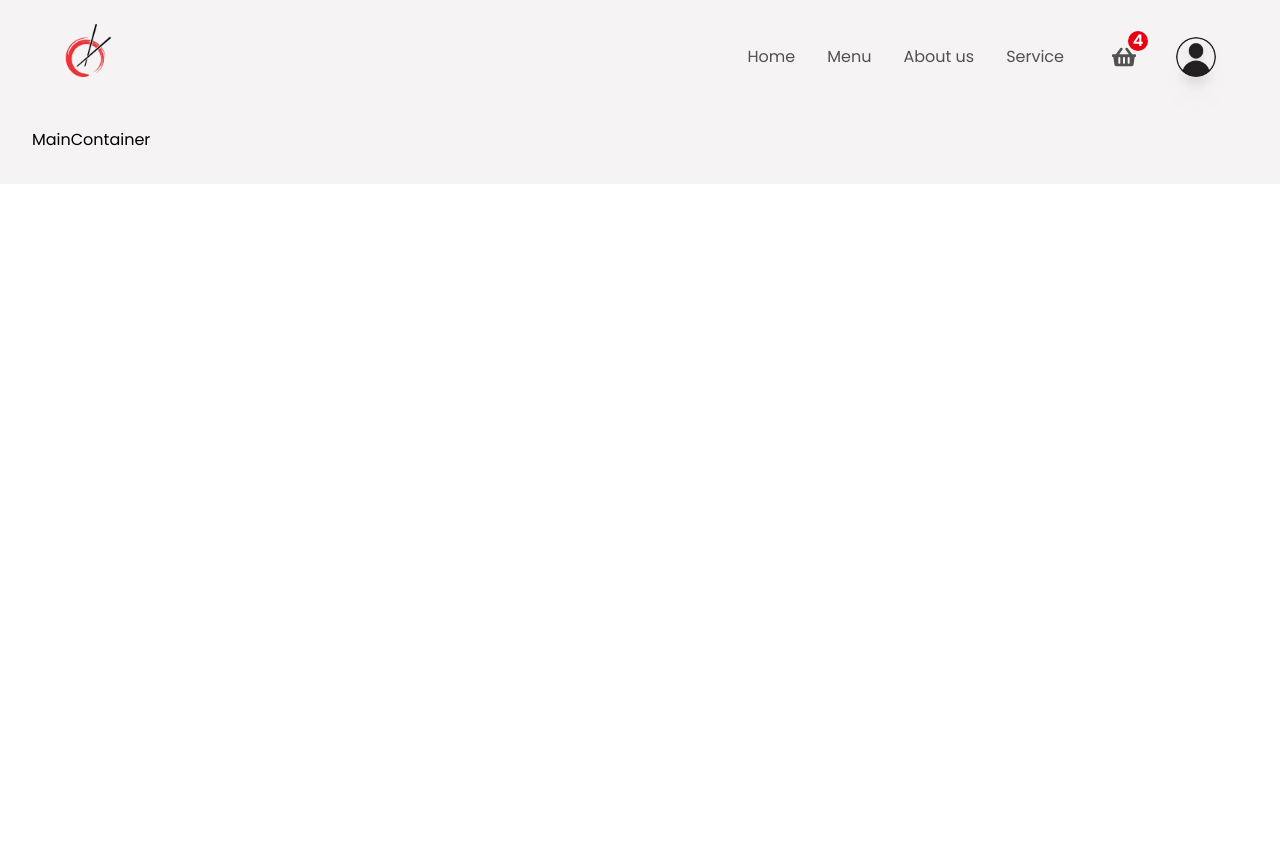
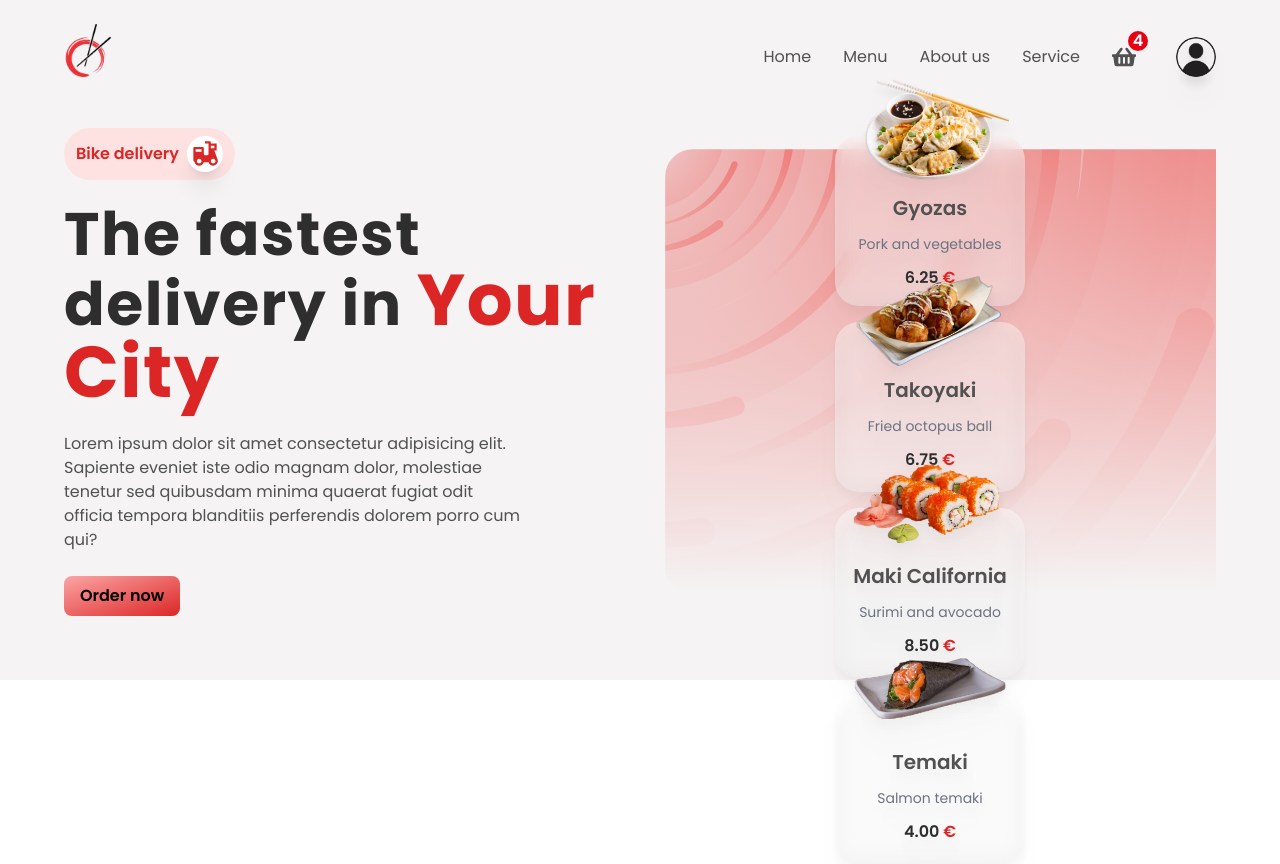
Before and after one commit to victor-aunon/restaurant-app, a React (Create React App) app: page / in a window 1280 px wide. Before the commit the page ends 800 px from the top, so only its background shows below. Built offline with nearby package versions, Linux system fonts and the light colour scheme; no server answers; a web font is replaced by a local one.

Commit message:
Home container, side background with product cards

```diff
--- a/src/App.js
+++ b/src/App.js
@@ -7,10 +7,10 @@ import { Header, MainContainer, CreateContainer } from "./components";
 const App = () => {
   return (
     <AnimatePresence exitBeforeEnter>
-      <div className="w-screen h-auto flex flex-col bg-primary">
+      <div className="w-full h-auto flex flex-col bg-primary">
         <Header />
 
-        <main className="mt-24 p-8 w-full">
+        <main className="mt-24 md:mt-16 py-8 md:py-14 px-4 md:px-16 w-full">
           <Routes>
             <Route path="/*" element={<MainContainer />} />
             <Route path="/createItem" element={<CreateContainer />} />
--- a/src/components/Header.jsx
+++ b/src/components/Header.jsx
@@ -9,7 +9,7 @@ import UserButton from "./navbar/UserButton";
 const Header = () => {
 
   return (
-    <header className="fixed w-full p-3 px-4 md:p-6 lg:px-16 md:px-5 select-none">
+    <header className="fixed w-full p-3 px-4 md:p-6 lg:px-16 md:px-5 select-none bg-primary">
       {/* desktop and tablet */}
       <div className="hidden md:flex items-center justify-between">
         <Logo />
--- /dev/null
+++ b/src/components/HomeContainer.jsx
@@ -0,0 +1,59 @@
+import React from "react";
+import { RiEBike2Fill } from "react-icons/ri";
+
+import { heroProductsData } from "../utils/productsData";
+
+// Components
+import SectionSVGBackground from "./hero/SectionSVGBackground";
+import { ProductCard } from "./hero/ProductCard";
+
+function HomeContainer() {
+  return (
+    <section
+      className="grid grid-cols-1 md:grid-cols-2 gap-2 w-full h-[85rem] sm:h-full"
+      id="home"
+    >
+      {/* Left side */}
+      <div className="py-2 flex flex-col items-start justify-start md:justify-center gap-6">
+        <div className="flex items-center gap-2 justify-center bg-red-100 px-3 py-2 rounded-full">
+          <p className="text-base text-red-600 font-semibold">Bike delivery</p>
+          <div className="w-9 h-9 bg-white rounded-full overflow-hidden p-1 shadow-xl">
+            <RiEBike2Fill className="w-full h-full text-red-600" />
+          </div>
+        </div>
+        <p className="text-5xl md:text-6xl leading-12 font-bold text-headingColor tracking-wide">
+          The fastest delivery in{" "}
+          <span className="text-red-600 text-6xl lg:text-7xl">Your City</span>
+        </p>
+
+        <p className="text-base text-textColor text-center md:text-left md:w-[80%]">
+          Lorem ipsum dolor sit amet consectetur adipisicing elit. Sapiente
+          eveniet iste odio magnam dolor, molestiae tenetur sed quibusdam minima
+          quaerat fugiat odit officia tempora blanditiis perferendis dolorem
+          porro cum qui?
+        </p>
+
+        <button
+          type="button"
+          className="bg-gradient-to-br from-red-300 to-red-600 font-semibold w-full md:w-auto px-4 py-2 rounded-lg hover:shadow-lg hover:text-slate-100 hover:scale-[1.2] transition-all ease-in-out duration-100"
+        >
+          Order now
+        </button>
+      </div>
+
+      {/* Right side */}
+      <div className="py-2 flex flex-1 items-start relative -mt-[27rem] md:mt-0">
+        <SectionSVGBackground />
+
+        <div className="w-full h-full absolute top-0 left-0 flex items-center justify-center px-4 xl:px-32 py-4 gap-4 flex-wrap">
+          {heroProductsData &&
+            heroProductsData.map(pr => (
+              <ProductCard product={pr} />
+            ))}
+        </div>
+      </div>
+    </section>
+  );
+}
+
+export default HomeContainer;
--- a/src/components/MainContainer.jsx
+++ b/src/components/MainContainer.jsx
@@ -1,7 +1,15 @@
 import React from "react";
 
+// Components
+import HomeContainer from "./HomeContainer";
+
+
 const MainContainer = () => {
-    return <div>MainContainer</div>;
+  return (
+    <div className="w-full h-auto flex flex-col items-center justify-center">
+      <HomeContainer />
+    </div>
+  );
 };
 
 export default MainContainer;
--- /dev/null
+++ b/src/components/hero/ProductCard.jsx
@@ -0,0 +1,19 @@
+import React from "react";
+
+export const ProductCard = props => {
+  const { id, imgSrc, name, description, price } = props.product;
+  return (
+    <div
+      key={id}
+      className="lg:w-[190px] min-w-[190px] min-h-[170px] flex flex-col items-center justify-center p-4 bg-cardOverlay backdrop-blur-md rounded-3xl drop-shadow-xl"
+    >
+      <img src={imgSrc} alt="Gyozas" className="w-40 -mt-10 lg:-mt-20" />
+      <p className="text-xl font-semibold text-textColor mt-2">{name}</p>
+      <p className="text-xs md:text-sm text-gray-500 my-3">{description}</p>
+      <p className="text-base font-semibold text-headingColor">
+        {price}
+        <span className="text-base text-red-600"> €</span>
+      </p>
+    </div>
+  );
+};
--- /dev/null
+++ b/src/components/hero/SectionSVGBackground.jsx
@@ -0,0 +1,104 @@
+import React from "react";
+
+function SectionSVGBackground() {
+
+    const colors = {
+        background: "#f5f3f3",
+        color1: "#EE1611",
+        color2: "#ee9898",
+        color3: "#EED6D6"
+    }
+
+  return (
+    <div className="w-full h-full ml-auto overflow-x-hidden">
+      <svg
+        xmlns="http://www.w3.org/2000/svg"
+        viewBox="0 0 2000 1500"
+        height="100%"
+      >
+        <rect fill={colors.color1} width="100%" height="100%" />
+        <defs>
+          <linearGradient id="opa" x1="0%" y1="0%" x2="0%" y2="100%">
+            <stop offset="0" stop-color={colors.color3} stop-opacity="0.5" />
+            <stop offset="0.95" stop-color={colors.background} stop-opacity="1" />
+          </linearGradient>
+          <radialGradient id="a" gradientUnits="objectBoundingBox">
+            <stop offset="0" stop-color={colors.color3} />
+            <stop offset="1" stop-color={colors.color1} />
+          </radialGradient>
+          <linearGradient
+            id="b"
+            gradientUnits="userSpaceOnUse"
+            x1="0"
+            y1="750"
+            x2="1550"
+            y2="750"
+          >
+            <stop offset="0" stop-color={colors.color2} />
+            <stop offset="1" stop-color={colors.color1} />
+          </linearGradient>
+          <path
+            id="s"
+            fill="url(#b)"
+            d="M1549.2 51.6c-5.4 99.1-20.2 197.6-44.2 293.6c-24.1 96-57.4 189.4-99.3 278.6c-41.9 89.2-92.4 174.1-150.3 253.3c-58 79.2-123.4 152.6-195.1 219c-71.7 66.4-149.6 125.8-232.2 177.2c-82.7 51.4-170.1 94.7-260.7 129.1c-90.6 34.4-184.4 60-279.5 76.3C192.6 1495 96.1 1502 0 1500c96.1-2.1 191.8-13.3 285.4-33.6c93.6-20.2 185-49.5 272.5-87.2c87.6-37.7 171.3-83.8 249.6-137.3c78.4-53.5 151.5-114.5 217.9-181.7c66.5-67.2 126.4-140.7 178.6-218.9c52.3-78.3 96.9-161.4 133-247.9c36.1-86.5 63.8-176.2 82.6-267.6c18.8-91.4 28.6-184.4 29.6-277.4c0.3-27.6 23.2-48.7 50.8-48.4s49.5 21.8 49.2 49.5c0 0.7 0 1.3-0.1 2L1549.2 51.6z"
+          />
+          <g id="g">
+            <use href="#s" transform="scale(0.12) rotate(60)" />
+            <use href="#s" transform="scale(0.2) rotate(10)" />
+            <use href="#s" transform="scale(0.25) rotate(40)" />
+            <use href="#s" transform="scale(0.3) rotate(-20)" />
+            <use href="#s" transform="scale(0.4) rotate(-30)" />
+            <use href="#s" transform="scale(0.5) rotate(20)" />
+            <use href="#s" transform="scale(0.6) rotate(60)" />
+            <use href="#s" transform="scale(0.7) rotate(10)" />
+            <use href="#s" transform="scale(0.835) rotate(-40)" />
+            <use href="#s" transform="scale(0.9) rotate(40)" />
+            <use href="#s" transform="scale(1.05) rotate(25)" />
+            <use href="#s" transform="scale(1.2) rotate(8)" />
+            <use href="#s" transform="scale(1.333) rotate(-60)" />
+            <use href="#s" transform="scale(1.45) rotate(-30)" />
+            <use href="#s" transform="scale(1.6) rotate(10)" />
+          </g>
+        </defs>
+        <g transform="rotate(0 0 0)">
+          <g transform="rotate(0 0 0)">
+            <circle fill="url(#a)" r="3000" />
+            <g opacity="0.5">
+              <circle fill="url(#a)" r="2000" />
+              <circle fill="url(#a)" r="1800" />
+              <circle fill="url(#a)" r="1700" />
+              <circle fill="url(#a)" r="1651" />
+              <circle fill="url(#a)" r="1450" />
+              <circle fill="url(#a)" r="1250" />
+              <circle fill="url(#a)" r="1175" />
+              <circle fill="url(#a)" r="900" />
+              <circle fill="url(#a)" r="750" />
+              <circle fill="url(#a)" r="500" />
+              <circle fill="url(#a)" r="380" />
+              <circle fill="url(#a)" r="250" />
+            </g>
+            <g transform="rotate(0 0 0)">
+              <use href="#g" transform="rotate(10)" />
+              <use href="#g" transform="rotate(120)" />
+              <use href="#g" transform="rotate(240)" />
+            </g>
+            <circle fill-opacity="0" fill="url(#a)" r="3000" />
+            {/* Add this rectangle at the end to reduce opacity */}
+            <rect
+              id="cover"
+              width="100%"
+              height="100%"
+              fill="url(#opa)"
+              stroke={colors.background}
+              stroke-width="130px"
+              rx="150"
+              ry="150"
+            />
+          </g>
+        </g>
+      </svg>
+    </div>
+  );
+}
+
+export default SectionSVGBackground;
--- a/src/components/index.js
+++ b/src/components/index.js
@@ -1,3 +1,4 @@
 export { default as Header } from "./Header";
 export { default as MainContainer } from "./MainContainer";
 export { default as CreateContainer } from "./CreateContainer";
+export { default as HomeContainer } from "./HomeContainer";
--- a/src/components/navbar/Cart.jsx
+++ b/src/components/navbar/Cart.jsx
@@ -4,7 +4,7 @@ import { FaShoppingBasket } from "react-icons/fa";
 function Cart() {
   return (
     <div className="relative flex items-center justify-center">
-      <FaShoppingBasket className="text-textColor text-3xl md:text-2xl ml-6 cursor-pointer" />
+      <FaShoppingBasket className="text-textColor text-3xl md:text-2xl ml-2 cursor-pointer" />
       <div className="absolute -top-3.5 -right-4 md:-right-3 w-6 h-6 md:w-5 md:h-5 rounded-full bg-cartNumBg flex items-center justify-center">
         <p className="text-white font-semibold">4</p>
       </div>
--- /dev/null
+++ b/src/utils/productsData.js
@@ -0,0 +1,35 @@
+import img1 from "../assets/img/gyozas.png";
+import img2 from "../assets/img/takoyaki.png";
+import img3 from "../assets/img/maki-california.png";
+import img4 from "../assets/img/temaki.png";
+
+export const heroProductsData = [
+  {
+    id: 1,
+    name: "Gyozas",
+    description: "Pork and vegetables",
+    price: "6.25",
+    imgSrc: img1,
+  },
+  {
+    id: 2,
+    name: "Takoyaki",
+    description: "Fried octopus ball",
+    price: "6.75",
+    imgSrc: img2,
+  },
+  {
+    id: 3,
+    name: "Maki California",
+    description: "Surimi and avocado",
+    price: "8.50",
+    imgSrc: img3,
+  },
+  {
+    id: 4,
+    name: "Temaki",
+    description: "Salmon temaki",
+    price: "4.00",
+    imgSrc: img4,
+  },
+];
--- a/tailwind.config.js
+++ b/tailwind.config.js
@@ -17,6 +17,8 @@ module.exports = {
         textColor: "#515151",
         cartNumBg: "#e80013",
         primary: "#f5f3f3",
+        cardOverlay: "rgba(255, 255, 255, 0.4)",
+        lightTextGray: "#9ca0ab"
       }
     },
   },
```
Also changed, not shown: 1 other file (tests, documents, lock files or other folders).
